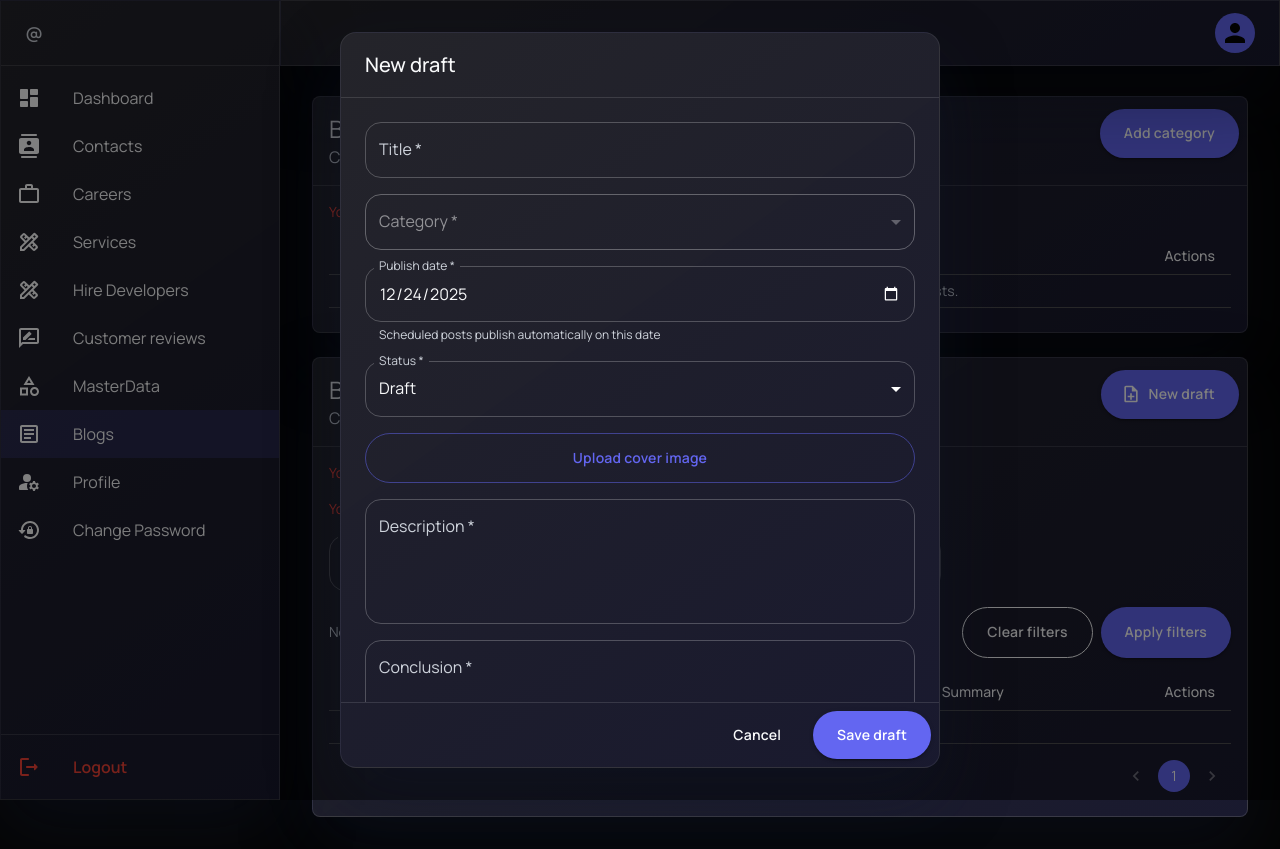
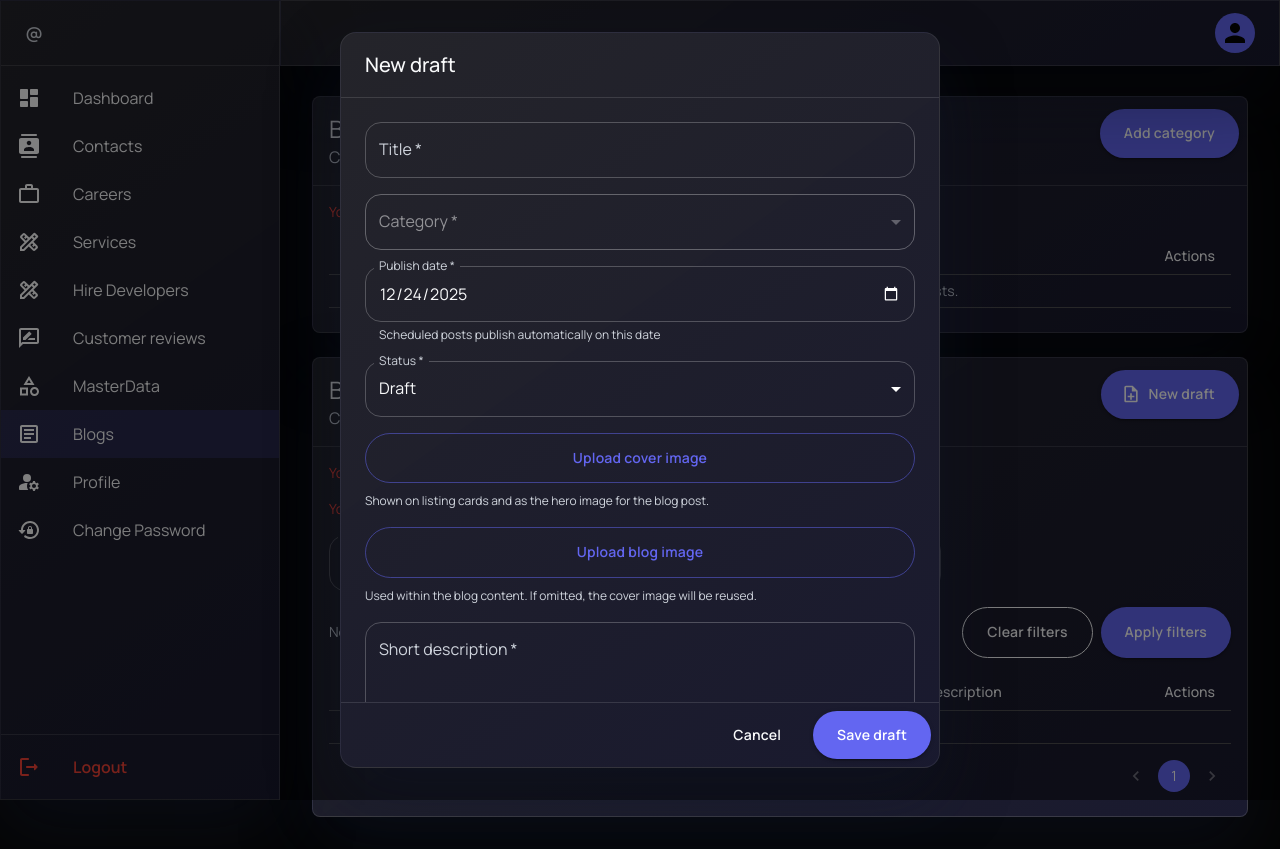
Before and after one commit to khushalishah2611/vedx-solutions-2, a React (Vite) app in the folder frontend/: page /admin/blogs in a window 1280 px wide. Both pictures are taken after a click on the button "New draft". Built offline with nearby package versions, Linux system fonts and the light colour scheme.

Commit message:
Align admin blog form with API fields

```diff
--- a/frontend/src/components/admin/AdminBlogsPage.jsx
+++ b/frontend/src/components/admin/AdminBlogsPage.jsx
@@ -108,7 +108,7 @@ const matchesDateFilter = (value, filter, range) => {
 const defaultBlogFilters = { category: 'all', status: 'all', date: 'all', start: '', end: '' };
 const statusOptions = ['Draft', 'Published', 'Scheduled'];
 
-const ImageUpload = ({ label, value, onChange }) => {
+const ImageUpload = ({ label, value, onChange, helperText }) => {
   const handleChange = async (event) => {
     const file = event.target.files?.[0];
     if (!file) return;
@@ -119,15 +119,20 @@ const ImageUpload = ({ label, value, onChange }) => {
   return (
     <Stack spacing={1}>
       <Button component="label" variant="outlined">
-        {value ? 'Change cover image' : 'Upload cover image'}
+        {value ? `Change ${label}` : `Upload ${label}`}
         <input type="file" hidden accept="image/*" onChange={handleChange} />
       </Button>
       {value && (
         <img
           src={value}
-          alt="Selected cover"
+          alt={`Selected ${label}`}
           style={{ width: '100%', maxHeight: 220, objectFit: 'cover', borderRadius: 8 }}
         />
+      )}
+      {helperText && (
+        <Typography variant="caption" color="text.secondary">
+          {helperText}
+        </Typography>
       )}
     </Stack>
   );
@@ -139,10 +144,25 @@ const mapApiBlogToRow = (blog) => ({
   category: blog.category?.name || 'Uncategorized',
   categoryId: blog.categoryId || '',
   publishDate: blog.publishDate ? normalizeDateInput(blog.publishDate) : new Date().toISOString().split('T')[0],
-  description: blog.description || '',
-  conclusion: blog.conclusion || '',
+  shortDescription: blog.shortDescription || blog.description || '',
+  longDescription: blog.longDescription || blog.conclusion || '',
   status: deriveStatusFromDate(blog.status, blog.publishDate),
-  coverImage: blog.coverImage || '',
+  coverImage: blog.coverImage || blog.blogImage || '',
+  blogImage: blog.blogImage || blog.coverImage || '',
+  slug: blog.slug || '',
+});
+
+const createEmptyFormState = () => ({
+  id: '',
+  title: '',
+  slug: '',
+  categoryId: '',
+  publishDate: new Date().toISOString().split('T')[0],
+  shortDescription: '',
+  longDescription: '',
+  status: 'Draft',
+  coverImage: '',
+  blogImage: '',
 });
 
 const AdminBlogsPage = () => {
@@ -166,16 +186,7 @@ const AdminBlogsPage = () => {
   const [savingBlog, setSavingBlog] = useState(false);
   const [dialogError, setDialogError] = useState('');
 
-  const [formState, setFormState] = useState({
-    id: '',
-    title: '',
-    categoryId: '',
-    publishDate: new Date().toISOString().split('T')[0],
-    description: '',
-    conclusion: '',
-    status: 'Draft',
-    coverImage: '',
-  });
+  const [formState, setFormState] = useState(createEmptyFormState());
 
   const [deleteTarget, setDeleteTarget] = useState(null);
 
@@ -391,16 +402,7 @@ const AdminBlogsPage = () => {
     setActiveBlog(null);
     setDialogError('');
     setDialogOpen(true);
-    setFormState({
-      id: '',
-      title: '',
-      categoryId: categoryOptions[0]?.id || '',
-      publishDate: new Date().toISOString().split('T')[0],
-      description: '',
-      conclusion: '',
-      status: 'Draft',
-      coverImage: '',
-    });
+    setFormState({ ...createEmptyFormState(), categoryId: categoryOptions[0]?.id || '' });
   };
 
   const openEditDialog = (blog) => {
@@ -460,22 +462,30 @@ const AdminBlogsPage = () => {
     setDialogError('');
 
     const trimmedTitle = formState.title.trim();
-    const trimmedDescription = formState.description.trim();
-    const trimmedConclusion = formState.conclusion.trim();
+    const trimmedSlug = formState.slug.trim();
+    const trimmedShortDescription = formState.shortDescription.trim();
+    const trimmedLongDescription = formState.longDescription.trim();
     const trimmedCoverImage = formState.coverImage.trim();
+    const trimmedBlogImage = formState.blogImage.trim();
 
     const requiredField = [
       { key: trimmedTitle, label: 'Title' },
       { key: formState.categoryId, label: 'Category' },
       { key: formState.publishDate, label: 'Publish date' },
       { key: formState.status, label: 'Status' },
-      { key: trimmedDescription, label: 'Description' },
-      { key: trimmedConclusion, label: 'Conclusion' },
-      { key: trimmedCoverImage, label: 'Cover image' },
+      { key: trimmedShortDescription, label: 'Short description' },
     ].find((entry) => !entry.key);
 
     if (requiredField) {
       setDialogError(`${requiredField.label} is required.`);
+      return;
+    }
+
+    const resolvedCoverImage = trimmedCoverImage || trimmedBlogImage;
+    const resolvedBlogImage = trimmedBlogImage || trimmedCoverImage;
+
+    if (!resolvedCoverImage) {
+      setDialogError('A cover or blog image is required.');
       return;
     }
 
@@ -486,10 +496,12 @@ const AdminBlogsPage = () => {
         title: trimmedTitle,
         categoryId: formState.categoryId,
         publishDate: formState.publishDate,
-        description: trimmedDescription,
-        conclusion: trimmedConclusion,
+        slug: trimmedSlug || trimmedTitle,
+        shortDescription: trimmedShortDescription,
+        longDescription: trimmedLongDescription || trimmedShortDescription,
         status: formState.status,
-        coverImage: trimmedCoverImage,
+        coverImage: resolvedCoverImage,
+        blogImage: resolvedBlogImage,
       };
 
       const response = await fetch(
@@ -763,7 +775,7 @@ const AdminBlogsPage = () => {
                   <TableCell>Category</TableCell>
                   <TableCell>Status</TableCell>
                   <TableCell>Publish Date</TableCell>
-                  <TableCell>Summary</TableCell>
+                  <TableCell>Short description</TableCell>
                   <TableCell align="right">Actions</TableCell>
                 </TableRow>
               </TableHead>
@@ -804,7 +816,7 @@ const AdminBlogsPage = () => {
                     </TableCell>
                     <TableCell width="22%">
                       <Typography variant="body2" color="text.secondary" noWrap>
-                        {blog.description || 'No summary added yet.'}
+                        {blog.shortDescription || 'No summary added yet.'}
                       </Typography>
                     </TableCell>
 
@@ -986,15 +998,22 @@ const AdminBlogsPage = () => {
               ))}
             </TextField>
             <ImageUpload
-              label="Cover image"
+              label="cover image"
               value={formState.coverImage}
               onChange={(value) => handleFormChange('coverImage', value)}
+              helperText="Shown on listing cards and as the hero image for the blog post."
+            />
+            <ImageUpload
+              label="blog image"
+              value={formState.blogImage}
+              onChange={(value) => handleFormChange('blogImage', value)}
+              helperText="Used within the blog content. If omitted, the cover image will be reused."
             />
             <TextField
-              label="Description"
+              label="Short description"
               placeholder="Write a short description for the blog post"
-              value={formState.description}
-              onChange={(event) => handleFormChange('description', event.target.value)}
+              value={formState.shortDescription}
+              onChange={(event) => handleFormChange('shortDescription', event.target.value)}
               multiline
               minRows={4}
               maxRows={12}
@@ -1002,10 +1021,10 @@ const AdminBlogsPage = () => {
               required
             />
             <TextField
-              label="Conclusion"
+              label="Long description"
               placeholder="Summarize the key takeaway for readers"
-              value={formState.conclusion}
-              onChange={(event) => handleFormChange('conclusion', event.target.value)}
+              value={formState.longDescription}
+              onChange={(event) => handleFormChange('longDescription', event.target.value)}
               multiline
               minRows={3}
               maxRows={10}
@@ -1043,6 +1062,7 @@ const AdminBlogsPage = () => {
               <Typography variant="h6" sx={{ fontWeight: 700 }}>
                 {viewBlog.title}
               </Typography>
+              <Stack spacing={1}>
                 {viewBlog.coverImage && (
                   <Box
                     component="img"
@@ -1051,6 +1071,15 @@ const AdminBlogsPage = () => {
                     sx={{ width: '100%', maxHeight: 260, objectFit: 'cover', borderRadius: 1 }}
                   />
                 )}
+                {viewBlog.blogImage && viewBlog.blogImage !== viewBlog.coverImage && (
+                  <Box
+                    component="img"
+                    src={viewBlog.blogImage}
+                    alt="Blog visual"
+                    sx={{ width: '100%', maxHeight: 260, objectFit: 'cover', borderRadius: 1 }}
+                  />
+                )}
+              </Stack>
               <Stack direction="row" spacing={1} alignItems="center">
                 <Chip
                   label={viewBlog.category}
@@ -1069,16 +1098,21 @@ const AdminBlogsPage = () => {
                 </Typography>
               </Stack>
               <Divider />
+              <Stack spacing={0.5}>
+                <Typography variant="subtitle2" color="text.secondary">
+                  Short description
+                </Typography>
                 <Typography variant="body1" sx={{ whiteSpace: 'pre-line' }}>
-                {viewBlog.description}
+                  {viewBlog.shortDescription || 'No short description added yet.'}
                 </Typography>
+              </Stack>
               <Divider />
               <Stack spacing={0.5}>
                 <Typography variant="subtitle2" color="text.secondary">
-                  Conclusion
+                  Long description
                 </Typography>
                 <Typography variant="body1" sx={{ whiteSpace: 'pre-line' }}>
-                  {viewBlog.conclusion || 'No conclusion added yet.'}
+                  {viewBlog.longDescription || 'No long description added yet.'}
                 </Typography>
               </Stack>
             </Stack>
```
Lines whose indentation alone changed are shown as unchanged.
